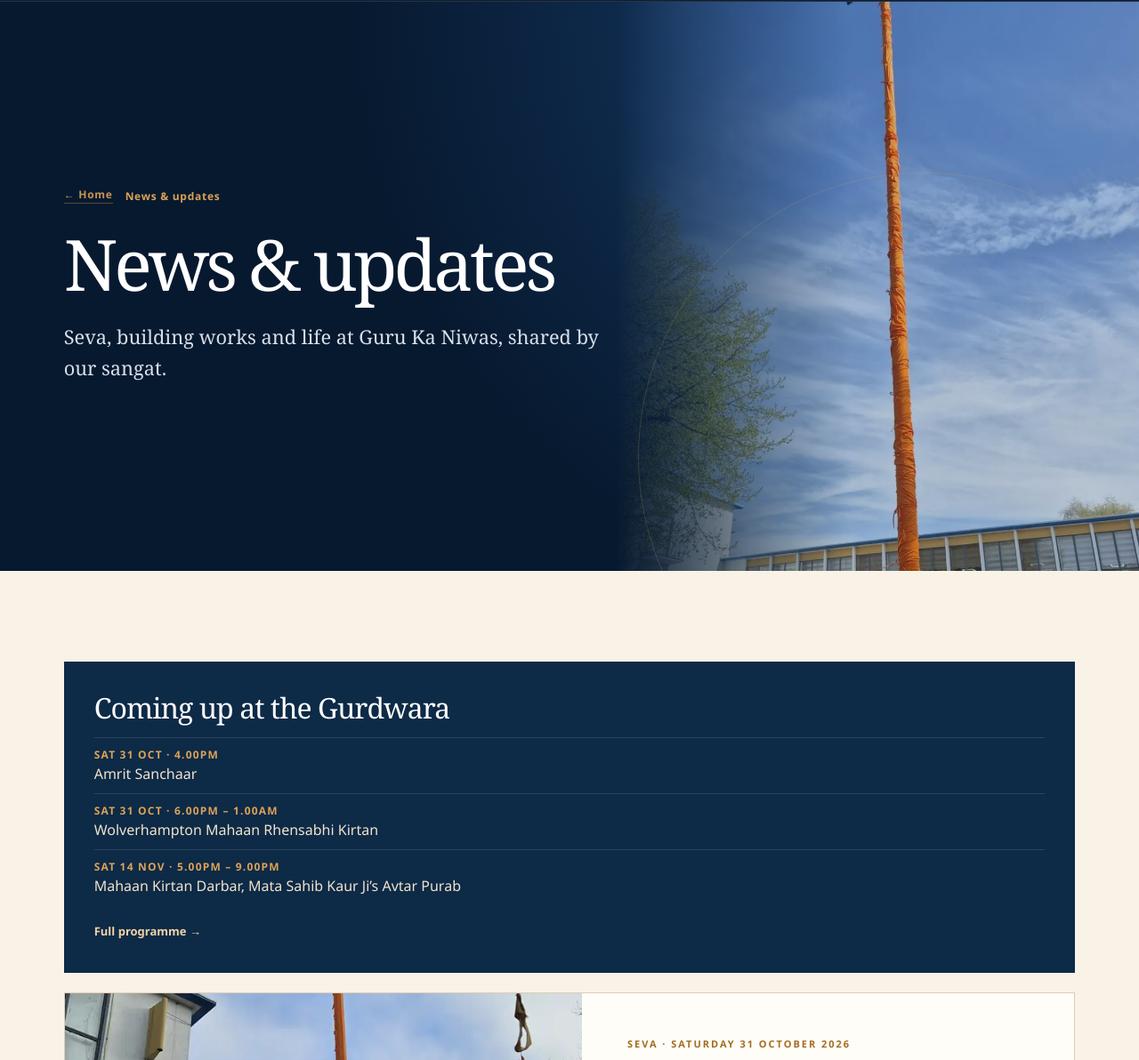
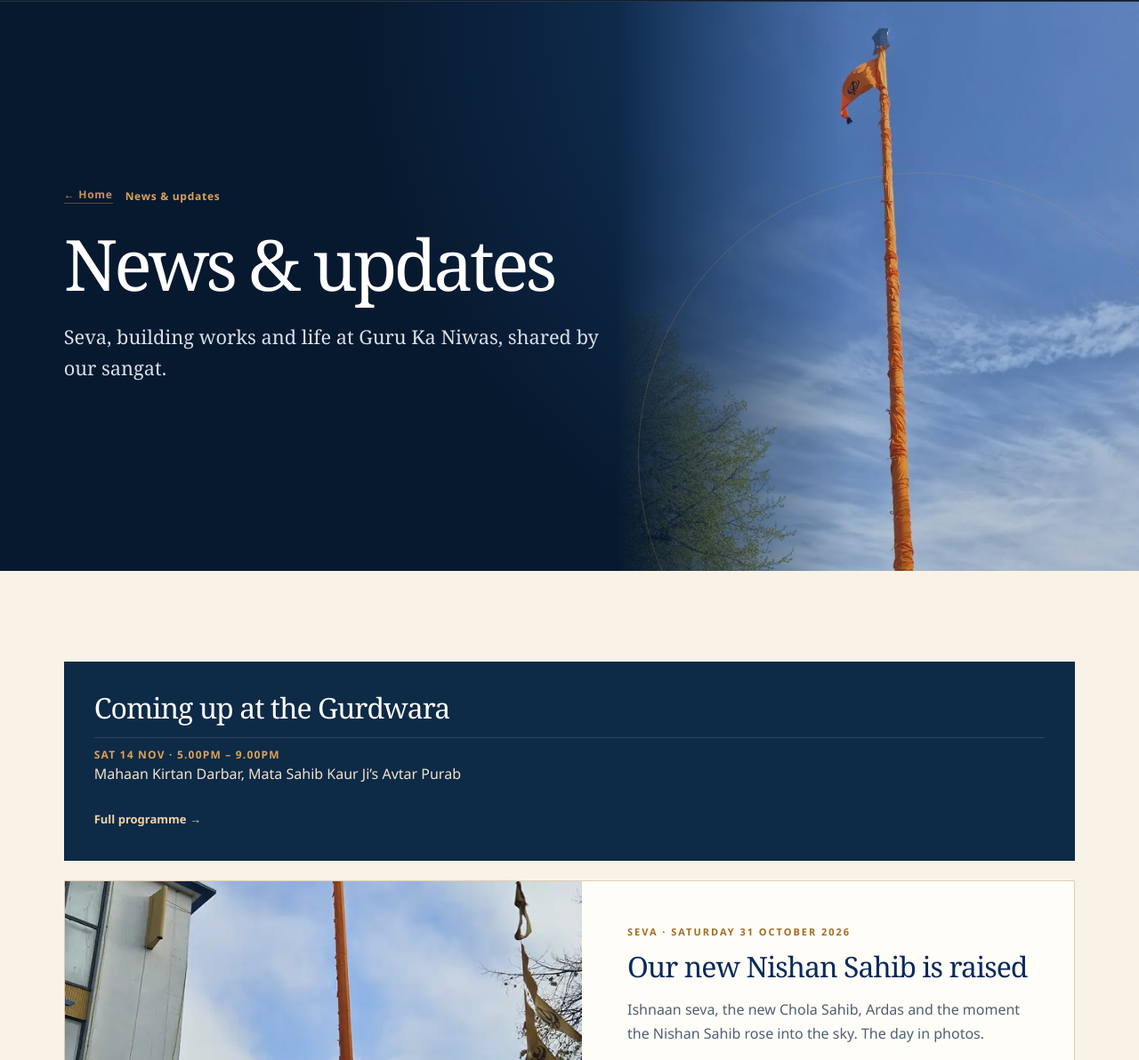
Before and after one commit to manny833/gkn-rbst-website, a plain HTML site: page news.html in a window 1280 px wide. Shown: the part 81-1273 px from the top of the page at 89% size. Drawn offline with Linux system fonts and the light colour scheme.

Commit message:
Show top of Nishan Sahib in banners; remove past events

```diff
--- a/mobile.css
+++ b/mobile.css
@@ -162,3 +162,6 @@ h1 em,h2 em,h3 em,h4 em{font-weight:inherit}
 @media(max-width:780px){.v9-portrait-panel{width:100%!important;margin:28px auto 0}.v9-portrait-quote{font-size:17px}}
 /* Home hero grows to fit the full portrait and quote on small screens, so nothing overlaps Guru Ji's image */
 @media(max-width:780px){.v9-hero{height:auto!important;max-height:none!important;min-height:600px;padding-bottom:40px}.v9-hero-grid{height:auto!important}}
+
+/* Nishan Sahib banners: always show the top with the Khanda and flag */
+img[src*="real/nishan-sahib.webp"]{object-position:50% 2%!important}
--- a/news.html
+++ b/news.html
@@ -38,7 +38,7 @@
 <h1 id="page-heading">News &amp; updates</h1>
 <p class="nw-lead">Seva, building works and life at Guru Ka Niwas, shared by our sangat.</p>
 </div></section>
-<section class="nw-list"><div class="container"><div class="nw-upcoming"><h2>Coming up at the Gurdwara</h2><ul><li><b>Sat 31 Oct · 4.00pm</b> Amrit Sanchaar</li><li><b>Sat 31 Oct · 6.00pm – 1.00am</b> Wolverhampton Mahaan Rhensabhi Kirtan</li><li><b>Sat 14 Nov · 5.00pm – 9.00pm</b> Mahaan Kirtan Darbar, Mata Sahib Kaur Ji’s Avtar Purab</li></ul><a href="news-nishan-sahib-seva.html#prog-title">Full programme →</a></div><a class="nw-card" href="news-nishan-sahib-raised.html"><div class="nw-card-img"><img src="assets/news/raised/raised.webp" alt="The newly raised Nishan Sahib in its orange Chola Sahib" loading="lazy"></div><div class="nw-card-body"><span class="nw-tag">Seva · Saturday 31 October 2026</span><h2>Our new Nishan Sahib is raised</h2><p>Ishnaan seva, the new Chola Sahib, Ardas and the moment the Nishan Sahib rose into the sky. The day in photos.</p><span class="nw-more">See the photos →</span></div></a>
+<section class="nw-list"><div class="container"><div class="nw-upcoming"><h2>Coming up at the Gurdwara</h2><ul><li><b>Sat 14 Nov · 5.00pm – 9.00pm</b> Mahaan Kirtan Darbar, Mata Sahib Kaur Ji’s Avtar Purab</li></ul><a href="news-nishan-sahib-seva.html#prog-title">Full programme →</a></div><a class="nw-card" href="news-nishan-sahib-raised.html"><div class="nw-card-img"><img src="assets/news/raised/raised.webp" alt="The newly raised Nishan Sahib in its orange Chola Sahib" loading="lazy"></div><div class="nw-card-body"><span class="nw-tag">Seva · Saturday 31 October 2026</span><h2>Our new Nishan Sahib is raised</h2><p>Ishnaan seva, the new Chola Sahib, Ardas and the moment the Nishan Sahib rose into the sky. The day in photos.</p><span class="nw-more">See the photos →</span></div></a>
 <a class="nw-card" href="news-nishan-sahib-foundation.html">
 <div class="nw-card-img"><img src="assets/news/pole-standing.webp" alt="The newly raised Nishan Sahib beside the Gurdwara at dusk" loading="lazy"></div>
 <div class="nw-card-body"><span class="nw-tag">Seva update · Autumn 2026</span><h2>A new foundation for our Nishan Sahib</h2>
```
